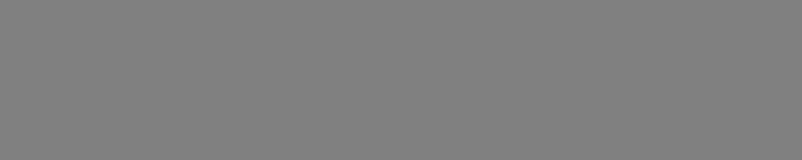
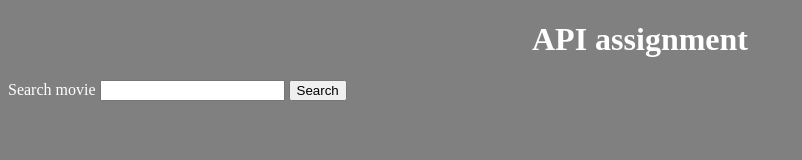
Before and after one commit to JoelMoralesA/homework-1, a plain HTML site: page index.html in a window 1280 px wide. Shown: the whole page, without its empty margins (0-802 px from the left). Drawn offline with Linux system fonts and the light colour scheme.

Commit message:
basic structure and style

```diff
--- a/css/style.css
+++ b/css/style.css
@@ -1,8 +1,18 @@
 body {
     background-color: gray;
+
 }
 
+.container {
+    display: block;
+
+    margin: 20px auto;
+}
 h1 {
     text-align: center;
     color: white;
 }
+
+#searchMovie {
+    color: white;
+}
--- a/index.html
+++ b/index.html
@@ -4,13 +4,30 @@
 	<title>OMDb template</title>
 	<link rel="stylesheet" href="/css/style.css">
 </head>
+
+
 <body>
 
+	<div id="container">
+
+		<header>
+			<h1>
+				API assignment
+			</h1>
+		</header>
 
 
+		<label id="searchMovie">Search movie</label>
+		<input id="title" type="text">
+		<button type="button" name="searchBtn" id="searchBtn">Search</button>
 
 
+		<ul id="result"></ul>
+
+
+	</div>
 
 	<script src="js/main.js"></script>
+
 </body>
 </html>
```
